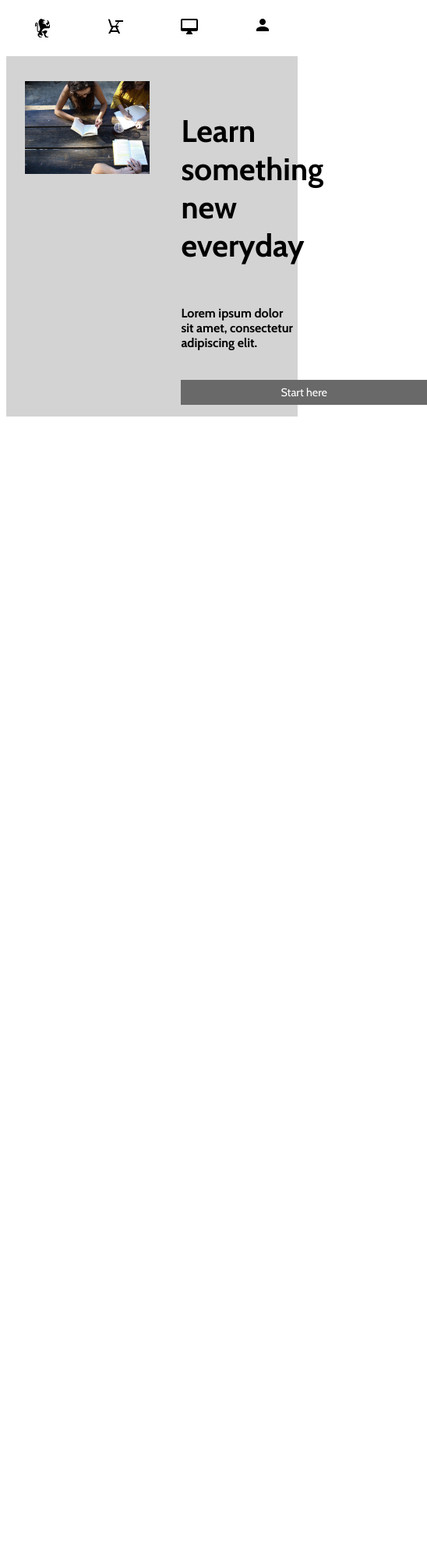
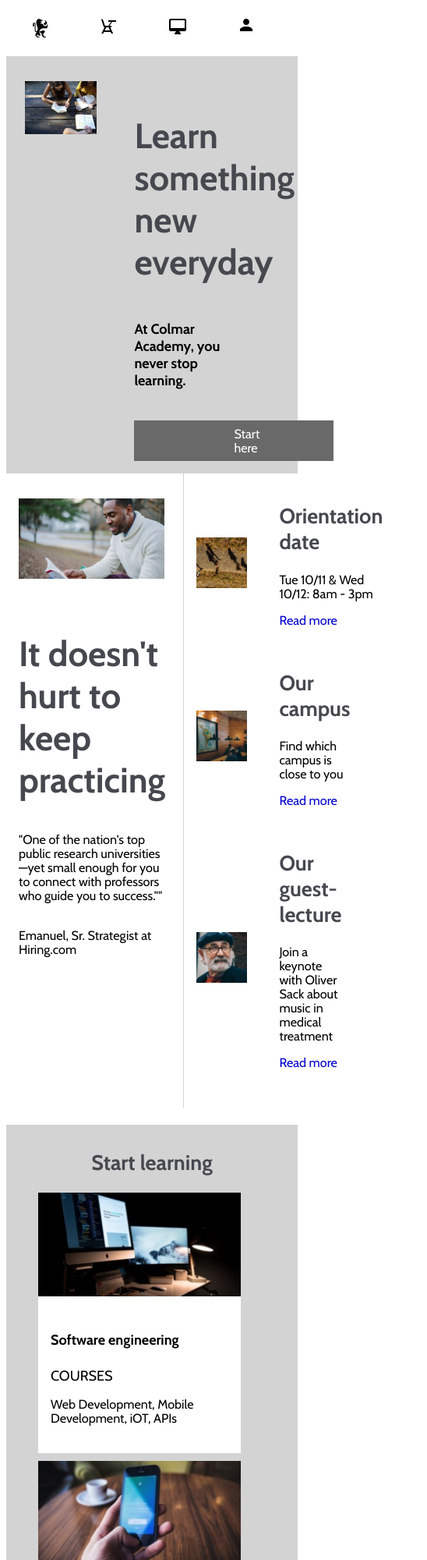
Before and after one commit to ga11agher/colmar, a plain HTML site: page index.html in a window 390 px wide. Shown: the top 2000 px of the page at 78% size, 548 px wide, since content can reach past the window. Before the commit the page ends 844 px from the top, so only its background shows below. Drawn offline with nearby package versions, Linux system fonts and the light colour scheme.

Commit message:
Complete second draft

```diff
--- a/index.html
+++ b/index.html
@@ -40,19 +40,149 @@
   </div>
   <div class="section-1-content">
         <h1>Learn something new everyday</h1>
-        <h4>Lorem ipsum dolor sit amet, consectetur adipiscing elit.</h4>
+        <h4>At Colmar Academy, you never stop learning.</h4>
         <p class="button"><a href="#">Start here</a></p>
   </div>
 </section>
 
+<!-- SECTION 2 -->
+<section class="section-2">
+  <div class="section-2-left">
+    <img src="./resources/images/information-main.jpg">
+    <h1>It doesn't hurt to keep practicing</h1>
+    <p>"One of the nation's top public research universities—yet small enough for you to connect with professors who guide you to success.""</p>
+    <p class="caption">Emanuel, Sr. Strategist at Hiring.com</p>
+  </div>
 
+  <div class="section-2-right">
+    <div class="section-2-box">
+      <img src="./resources/images/information-orientation.jpg">
+      <div class="section-2-content">
+        <h2>Orientation date</h2>
+        <p>Tue 10/11 & Wed 10/12: 8am - 3pm</p>
+        <p class="link"><a href="#">Read more</a></p>
+      </div>
+    </div>
 
+    <div class="section-2-box">
+      <img src="./resources/images/information-campus.jpg">
+      <div class="section-2-content">
+        <h2>Our campus</h2>
+        <p>Find which campus is close to you</p>
+        <p class="link"><a href="#">Read more</a></p>
+      </div>
+    </div>
 
+    <div class="section-2-box">
+      <img src="./resources/images/information-guest-lecture.jpg">
+      <div class="section-2-content">
+        <h2>Our guest-lecture</h2>
+        <p>Join a keynote with Oliver Sack about music in medical treatment</p>
+        <p class="link"><a href="#">Read more</a></p>
+      </div>
+    </div>
+  </section>
 
+<!-- SECTION 3 -->
+<section class="section-3">
+  <h2>Start learning</h2>
+  <div class="section-3-squares">
 
+    <div class="section-3-square">
+      <img src="./resources/images/course-software.jpg">
+      <div class="square-text">
+        <h4>Software engineering</h4>
+      <span>COURSES</span>
+      <p>Web Development, Mobile Development, iOT, APIs</p>
+    </div>
+    </div>
 
+    <div class="section-3-square">
+      <img src="./resources/images/course-computer-art.jpg">
+      <div class="square-text">
+        <h4>Computer art</h4>
+      <span>COURSES</span>
+      <p>Imaging & Design, Web Design, Motion Graphics & Visual Effects, Computer Animation</p>
+    </div>
+    </div>
 
+    <div class="section-3-square">
+      <img src="./resources/images/course-design.jpg">
+      <div class="square-text">
+        <h4>Design</h4>
+      <span>COURSES</span>
+      <p>User Experience Design, User Research, Visual Design</p>
+    </div>
+    </div>
 
+    <div class="section-3-square">
+      <img src="./resources/images/course-data.jpg">
+      <div class="square-text">
+        <h4>Data</h4>
+      <span>COURSES</span>
+      <p>Data Science, Big Data, SQL, Data Visualization</p>
+    </div>
+    </div>
 
+    <div class="section-3-square">
+      <img src="./resources/images/course-business.jpg">
+      <div class="square-text">
+        <h4>Business</h4>
+      <span>COURSES</span>
+      <p>Product Development, Business Development, Startup</p>
+    </div>
+    </div>
+
+    <div class="section-3-square">
+      <img src="./resources/images/course-marketing.jpg">
+      <div class="square-text">
+        <h4>Marketing</h4>
+      <span>COURSES</span>
+      <p>Analytics, Content Marketing, Mobile Marketing</p>
+    </div>
+    </div>
+
+  </div>
+</section>
+
+<!-- Section 4 -->
+<section class="section-4">
+  <h2>Thesis exhibit</h2>
+<div class="section-4-left">
+  <video src="./resources/videos/thesis.mp4">
+  <h1>Reimagine urban</h1>
+  <p>Test</p>
+</div>
+
+<div class="section-2-right">
+  <div class="section-2-box">
+    <img src="./resources/images/thesis-fisma.jpg">
+    <div class="section-2-content">
+      <h2>Fisma: Design and Prototype</h2>
+      <p>Designer showcase of new a prototype product</p>
+    </div>
+  </div>
+
+  <div class="section-2-box">
+    <img src="./resources/images/thesis-now-and-then.jpg">
+    <div class="section-2-content">
+      <h2>Now and then</h2>
+      <p>Research and study about New York</p>
+    </div>
+  </div>
+</div>
+</section>
   </body>
+
+  <!--Footer-->
+    <footer>
+      <span>&copy;2016 Colmar Academy. All rights reserved.</span>
+      <nav>
+        <ul>
+          <li><a href="#">Terms</a></li>
+          <li><a href="#">Privacy</a></li>
+        </ul>
+      </nav>
+
+    </footer>
 </html>
--- a/resources/css/style.css
+++ b/resources/css/style.css
@@ -14,16 +14,17 @@
 
  html {
   font-family: 'Cabin', sans-serif;
-  font-size: 16px;
+  font-size: 18px;
  }
 
 h1 {
+  color: #46484f;
   font-size: 2.5em;
-  margin-bottom: 32px;
+  margin-bottom: 24px;
 }
 
-h4 {
-  margin-bottom: 24px;
+h2 {
+  color: #46484f;
 }
 
 p {
@@ -69,6 +70,10 @@ header {
   display: inline;
 }
 
+nav {
+  margin-right: 24px;
+}
+
 nav li {
   display: inline;
   align-content: space-between;
@@ -86,20 +91,15 @@ nav.mobile {
   background: DimGray;
   color: white;
   padding: 8px 128px;
-  width: max-content;
 }
 
 .button a:hover {
   color: black;
 }
 
-.section-1 {
-  top: 64px;
-}
-
 .section-1-img {
   width: 60%;
-  margin: 32px 40px 32px 24px;
+  margin: 32px 24px;
 }
 
 .section-1-img img {
@@ -108,10 +108,12 @@ nav.mobile {
 }
 
 .section-1-content {
-  padding-top: 10%;
+  align-items: left;
   display: flex;
   flex-direction: column;
-  align-items: left;
+  margin-left: 24px;
+  margin-right: 60px;
+  padding-top: 10%;
   width: 40%;
 }
 /**
@@ -125,6 +127,125 @@ nav.mobile {
 }
 **/
 
+/**Section 2**/
+.link {
+  color: mediumblue;
+}
+
+.section-2-left {
+  display: flex;
+  flex-direction: column;
+  margin: 32px 24px;
+  width: 60%;
+}
+
+.section-2-left img {
+  width: 100%;
+  height: auto;
+  margin-bottom: 32px;
+}
+
+.section-2-box {
+  align-items: center;
+  padding-top: 16px;
+  display: inline-flex;
+  width: 100%;
+}
+
+.section-2-content {
+  padding-left: 25px;
+  width: 65%;
+}
+
+.section-2-right {
+  border-left: 1px solid lightgray;
+  display: flex;
+  flex-direction: column;
+  padding-bottom: 32px;
+  width: 40%;
+}
+
+.section-2-box img {
+  margin: 16px 16px;
+  width: 35%;
+}
+
+@media only screen and (max-width: 1024px) {
+  .section-2-left {
+    width: 50%;
+    margin-left: 16px
+  }
+
+  .section-2-right {
+    width: 50%;
+  }
+}
+
+/**Section 3**/
+.section-3 {
+  display: block;
+}
+
+.section-3 h2 {
+  padding-top: 32px;
+  text-align: center;
+}
+
+.section-3-squares {
+  display: flex;
+  flex-wrap: wrap;
+  justify-content: center;
+}
+
+.section-3-square {
+  background-color: white;
+  margin-bottom: 10px;
+  margin-right: 32px;
+  width: 260px;
+}
+
+.section-3-square img {
+  width: 100%;
+  height: auto;
+  margin-bottom: 16px;
+}
+
+.square-text {
+  width: 220px;
+  height: 180px;
+  display: flex;
+  flex-direction: column;
+  margin-left: 16px;
+}
+
+/** Section 4 **/
+
+.section-4-left {
+  display: flex;
+  flex-direction: column;
+  margin: 32px 24px;
+  width: 60%;
+}
+
+.section-4-left video {
+  width: 100%;
+  height: auto;
+}
+
+.video-mobile {
+  display: none;
+}
+
+
+
+/**Footer**/
+
+
+
+
+
+
+/**Media Queries**/
 @media only screen and (max-width: 768px) {
   header .logo, nav.desktop {
     display: none;
```
